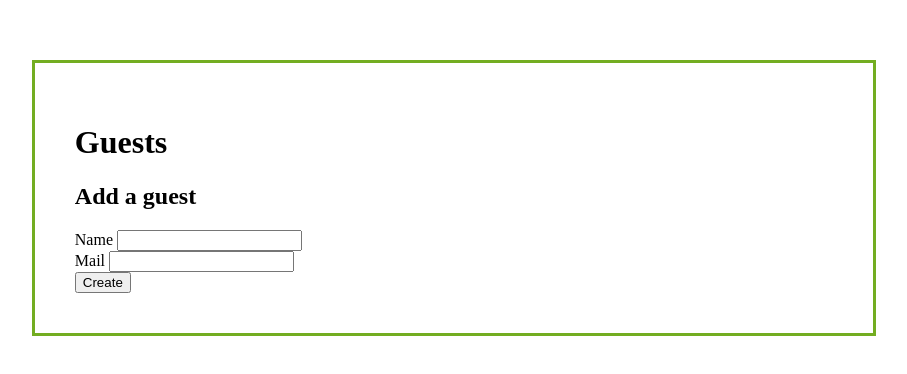
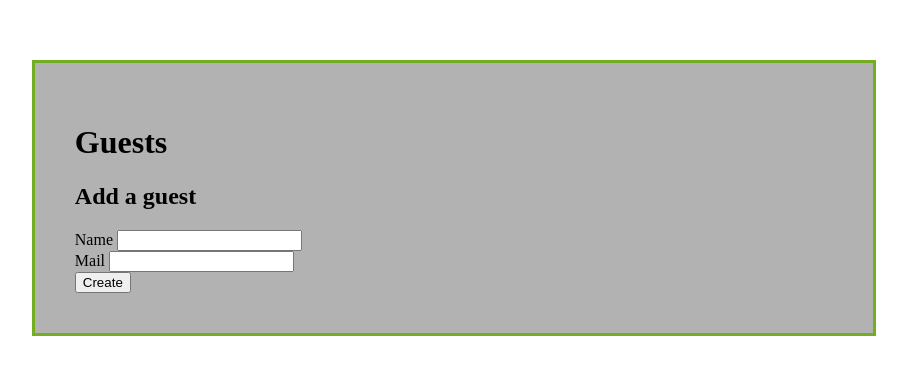
Before and after one commit to laasyasree/hotel, a website: page guests/guests.html in a window 1280 px wide. Shown: the part 240-614 px from the top of the page, without its empty margins (186-1093 px from the left). Drawn offline with Linux system fonts and the light colour scheme.

Commit message:
Update guests.html

```diff
--- a/guests/guests.html
+++ b/guests/guests.html
@@ -13,12 +13,12 @@
   border: 3px solid #73AD21;
   padding: 40px;
   margin-top: 300px;
-  background: white;
+   background: rgba(0,0,0,0.3);
 }
     </style>
 </head>
 <body>
-    <div class="second">
+
         <div class="newguest">
     <h1>Guests</h1>
 
@@ -34,7 +34,6 @@
         <input type="submit" value="Create" id="submit-button"/>
     </form>
 </div>
-</div>
 
 </body>
 </html>
```
